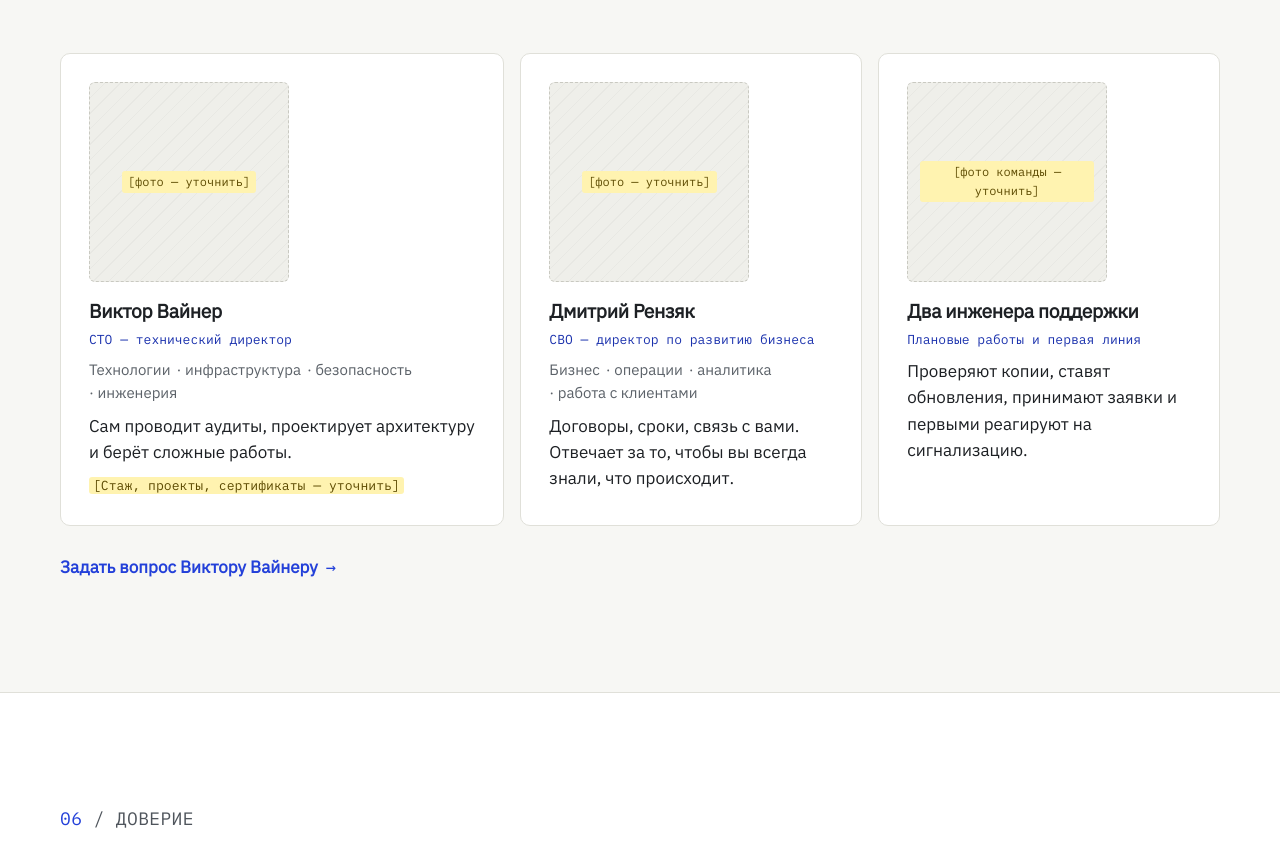
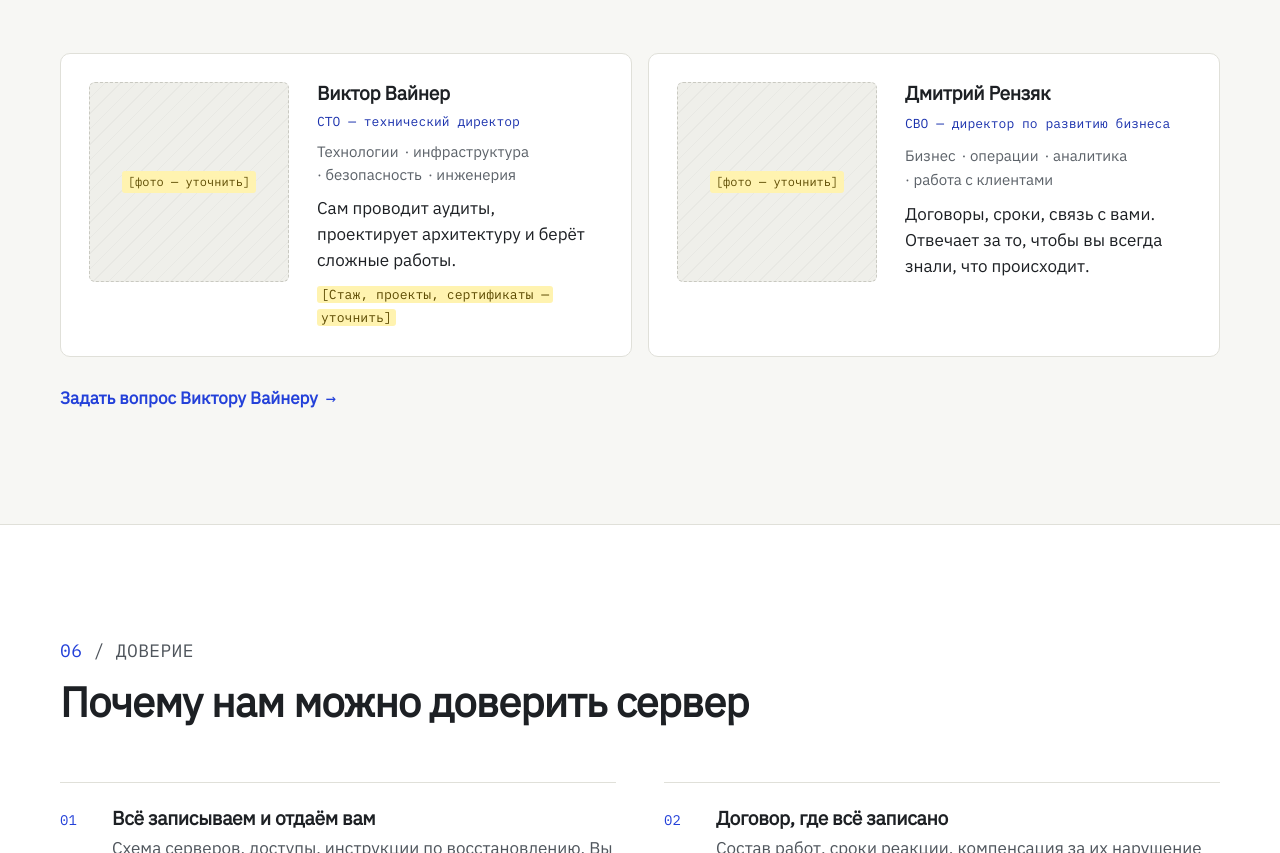
Before and after one commit to rdn513/rootlab-site, an Astro site: page / in a window 1280 px wide. Shown: the part 5709-6562 px from the top of the page. Built offline with nearby package versions, Linux system fonts and the light colour scheme; Astro itself is replaced by a stand-in of ours.

Commit message:
Команда: только Виктор Вайнер и Дмитрий Рензяк
Co-Authored-By: Claude Opus 5.5 <noreply@anthropic.com>
Claude-Session: https://claude.ai/code/session_01QKoAWiBz5eNiT76wsZrEFx

```diff
--- a/src/components/Team.astro
+++ b/src/components/Team.astro
@@ -8,7 +8,7 @@ import { team } from '../data/site';
       <div class="member__photo">
         {m.photo
           ? <img src={m.photo} alt={`${m.name}, ${m.role.toLowerCase()}`} width="320" height="320" loading="lazy" />
-          : <span class="mono">{i === 2 ? '[фото команды — уточнить]' : '[фото — уточнить]'}</span>}
+          : <span class="mono">[фото — уточнить]</span>}
       </div>
       <div class="member__body">
         <h3><Txt text={m.name} />{m.surname && <> <Txt text={m.surname} /></>}</h3>
@@ -22,13 +22,9 @@ import { team } from '../data/site';
 </div>
 <style>
   .team { display: grid; gap: 16px; }
-  @media (min-width: 720px) { .team { grid-template-columns: repeat(2, 1fr); } .member--lead { grid-column: 1 / -1; } }
-  @media (min-width: 1024px) {
-    .team { grid-template-columns: 1.3fr 1fr 1fr; }
-    .member--lead { grid-column: auto; }
-  }
+  @media (min-width: 720px) { .team { grid-template-columns: repeat(2, 1fr); } }
   .member { display: grid; gap: 18px; align-content: start; }
-  @media (min-width: 720px) and (max-width: 1023px) { .member--lead { grid-template-columns: 200px 1fr; } }
+  @media (min-width: 1024px) { .member { grid-template-columns: 200px 1fr; gap: 28px; } }
   .member__photo {
     aspect-ratio: 1 / 1; max-width: 200px; border-radius: var(--radius);
     background:
--- a/src/data/site.ts
+++ b/src/data/site.ts
@@ -322,15 +322,6 @@ export const team = [
     details: '',
     photo: '', // [фото — уточнить]
   },
-  {
-    name: 'Два инженера поддержки',
-    surname: '',
-    role: 'Плановые работы и первая линия',
-    areas: '',
-    text: 'Проверяют копии, ставят обновления, принимают заявки и первыми реагируют на сигнализацию.',
-    details: '',
-    photo: '',
-  },
 ];
 
 /* ---------- Частые вопросы главной ---------- */
```
Also changed, not shown: docs/screens/team-desktop.png.
